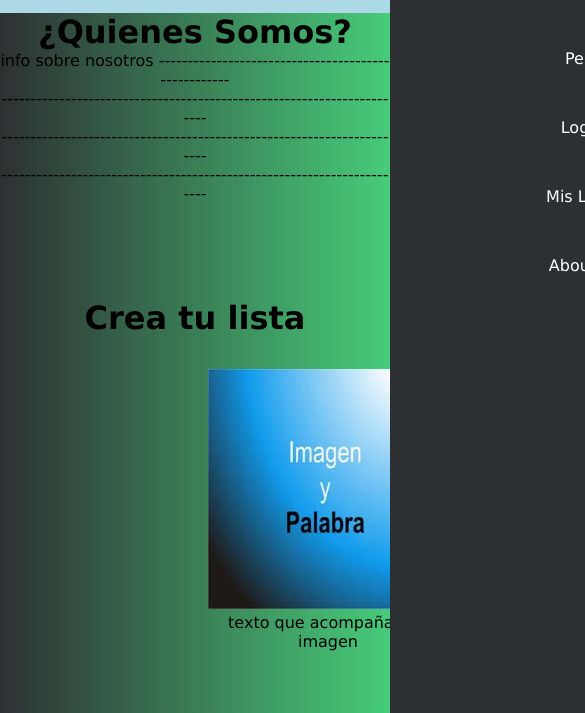
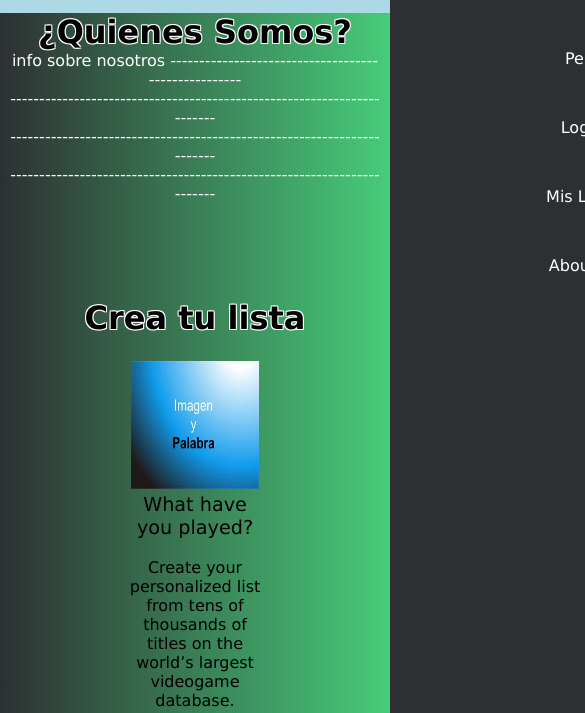
Before and after one commit to CAPi0807/PWM, a website: page CODIGO-HTML/PAGINAS/About_us.html in a window 390 px wide. Shown: the part 76-789 px from the top of the page, 585 px wide, since content can reach past the window. Drawn offline with Linux system fonts and the light colour scheme.

Commit message:
About_us.html actualizado y responsive móvil completo

```diff
--- a/CODIGO-CSS/Estilos.css
+++ b/CODIGO-CSS/Estilos.css
@@ -384,8 +384,6 @@ th {
 #imagenes_descripcion{
     display: flex;
     justify-content: space-evenly;
-    margin-left: 20em;
-    margin-right: 20em;
     margin-bottom: 5em;
     margin-top: 2.5em;
 }
@@ -398,6 +396,7 @@ th {
 #imagenes_descripcion div{
     vertical-align: middle;
     text-align: center;
+    width: 15em;
 }
 
 #segunda_imagen{
@@ -687,4 +686,35 @@ th {
         margin: 10px
     }
 
+    #texto_style{
+        margin: 0 10px;
+    }
+
+    #texto_style p{
+        color: white;
+    }
+
+    #imagenes_descripcion{
+        margin-bottom: 3em;
+        margin-top: 1.5em;
+        margin-left: 0;
+        margin-right: 0;
+        justify-content: unset;
+        flex-direction: column;
+        align-items: center;
+        padding: 0;
+    }
+
+    #imagenes_descripcion img{
+        width: 8em;
+        height: 8em;
+    }
+
+    #imagenes_descripcion div{
+        vertical-align: middle;
+        text-align: center;
+        width: 9em;
+        margin-bottom: 2em;
+    }
+
 }
--- a/CODIGO-HTML/PAGINAS/About_us.html
+++ b/CODIGO-HTML/PAGINAS/About_us.html
@@ -23,7 +23,7 @@
             <label for="check" class="mostrar_menú">&#8801</label>
         </header>
         <main>
-            <h1 style="text-align: center;">¿Quienes Somos?</h1>
+            <h1 style="text-align: center; text-shadow: -1px -1px 0 white, 1px -1px 0 white, -1px 1px 0 white, 1px 1px 0 white;">¿Quienes Somos?</h1>
             <section id = texto_style>
                 <p>info sobre nosotros ----------------------------------------------------
                     <br>
@@ -34,15 +34,19 @@
                     -----------------------------------------------------------------------
                 </p>
             </section>
-            <h1 style="text-align: center; margin-top: 3em;"> Crea tu lista</h1>
+            <h1 style="text-align: center; margin-top: 3em;text-shadow: -1px -1px 0 white, 1px -1px 0 white, -1px 1px 0 white, 1px 1px 0 white;"> Crea tu lista</h1>
             <article id = imagenes_descripcion>
                 <div>
                     <img src = "imagenEjemplo.jpg">
-                    <p> texto que acompaña a la imagen</p>
+                    <p style="font-size: larger"> What have you played? </p>
+                    <br>
+                    <p>Create your personalized list from tens of thousands of titles on the world’s largest videogame database.</p>
                 </div>
                 <div>
                     <img src = "imagenEjemplo.jpg">
-                    <p> texto que acompaña a la imagen</p>
+                    <p style="font-size: larger"> Need to stay up to date? </p>
+                    <br>
+                    <p> Use your list to organize and track what titles you’ve completed, your current progress, what you plan to play and so much more.</p>
                 </div>
             </article>
             <section>
```
